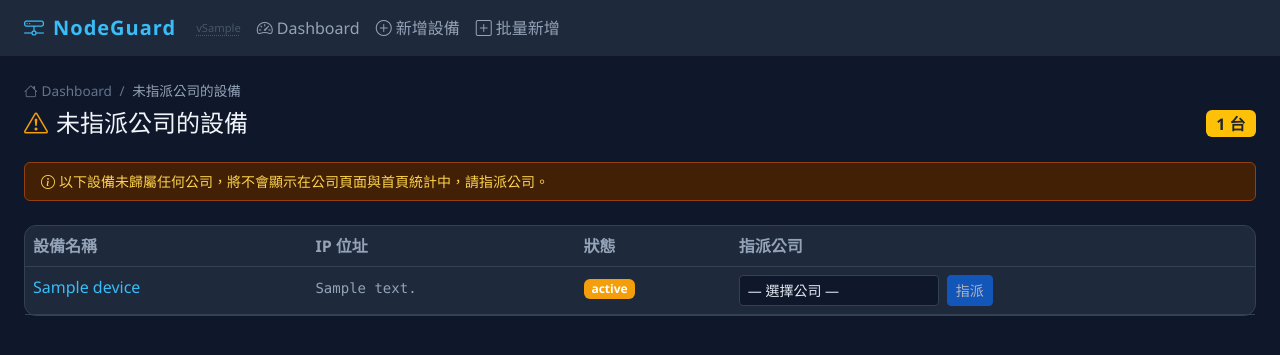
After one commit to syuming/nodeguard, a Django app: template monitor/templates/monitor/orphan_devices.html in a window 1280 px wide. The commit adds this page. Shown: the top 355 px of the page. Run offline with Django 5.2, Linux system fonts and the light colour scheme; the template is opened without the code that fills it: most values are stand-ins (such as "Sample title", 1, 10 or a date in 2020); some libraries are stand-ins or nearby versions.

Commit message:
feat: 版本升至 1.7.1 — 孤立設備管理與單筆新增公司必填
- 新增未指派公司設備頁面，可直接指派公司
- 管理員單筆新增設備時公司改為必填
- Dashboard 孤立設備警告提示與 navbar 入口

Co-Authored-By: Claude Sonnet 4.6 <noreply@anthropic.com>

```diff
--- a/monitor/forms.py
+++ b/monitor/forms.py
@@ -134,6 +134,8 @@ class DeviceForm(forms.ModelForm):
             self.fields["company"].empty_label = None
         else:
             self.fields["company"].queryset = Company.objects.all().order_by("name")
+            self.fields["company"].required = True
+            self.fields["company"].empty_label = "— 請選擇公司 —"
             # Pre-select company when coming from company detail page
             if initial_company_pk:
                 try:
--- a/monitor/templates/monitor/base.html
+++ b/monitor/templates/monitor/base.html
@@ -130,6 +130,7 @@
         <li class="nav-item"><a class="nav-link" href="/settings/email/"><i class="bi bi-envelope-gear me-1"></i>Email 設定</a></li>
         <li class="nav-item"><a class="nav-link" href="/device/bulk-delete/" style="color:#f87171"><i class="bi bi-trash me-1"></i>批量刪除</a></li>
         <li class="nav-item"><a class="nav-link" href="/logs/duplicate-ip/" style="color:#f59e0b"><i class="bi bi-journal-text me-1"></i>重複 IP</a></li>
+        <li class="nav-item"><a class="nav-link" href="/device/orphans/" style="color:#fb923c"><i class="bi bi-exclamation-triangle me-1"></i>未指派設備</a></li>
         {% elif user.is_authenticated and user.profile.company %}
         <li class="nav-item"><a class="nav-link" href="/company/{{ user.profile.company.id }}/"><i class="bi bi-list-ul me-1"></i>設備列表</a></li>
         {% endif %}
--- /dev/null
+++ b/monitor/templates/monitor/orphan_devices.html
@@ -0,0 +1,130 @@
+{% extends "monitor/base.html" %}
+{% block title %}未指派公司的設備 - NodeGuard{% endblock %}
+
+{% block content %}
+<div class="mb-2" style="font-size:.85rem;color:#64748b">
+  <a href="/" class="text-decoration-none" style="color:#64748b"><i class="bi bi-house me-1"></i>Dashboard</a>
+  <span class="mx-1">/</span>
+  <span style="color:#94a3b8">未指派公司的設備</span>
+</div>
+
+<div class="d-flex justify-content-between align-items-center mb-4">
+  <h4 class="mb-0" style="color:#f1f5f9">
+    <i class="bi bi-exclamation-triangle me-2" style="color:#f59e0b"></i>未指派公司的設備
+  </h4>
+  <span class="badge bg-warning text-dark fs-6">{{ devices|length }} 台</span>
+</div>
+
+{% if devices %}
+<div class="alert py-2 mb-4" style="background:#422006;border-color:#92400e;color:#fcd34d;font-size:.875rem">
+  <i class="bi bi-info-circle me-1"></i>以下設備未歸屬任何公司，將不會顯示在公司頁面與首頁統計中，請指派公司。
+</div>
+
+<div class="card">
+  <div class="card-body p-0">
+    <div class="table-responsive">
+      <table class="table table-hover mb-0">
+        <thead>
+          <tr>
+            <th>設備名稱</th>
+            <th>IP 位址</th>
+            <th>狀態</th>
+            <th>指派公司</th>
+          </tr>
+        </thead>
+        <tbody>
+          {% for device in devices %}
+          <tr id="orphan-row-{{ device.id }}">
+            <td>
+              <a href="/device/{{ device.id }}/" class="text-decoration-none" style="color:#38bdf8">{{ device.name }}</a>
+            </td>
+            <td><code style="color:#94a3b8">{{ device.ip_address }}</code></td>
+            <td>
+              <span class="badge badge-{{ device.status }} text-white">{{ device.get_status_display }}</span>
+            </td>
+            <td>
+              <div class="d-flex gap-2 align-items-center">
+                <select class="form-select form-select-sm company-select" style="max-width:200px" data-id="{{ device.id }}">
+                  <option value="">— 選擇公司 —</option>
+                  {% for c in companies %}
+                  <option value="{{ c.id }}">{{ c.name }}</option>
+                  {% endfor %}
+                </select>
+                <button class="btn btn-sm btn-primary assign-btn" data-id="{{ device.id }}" disabled>
+                  指派
+                </button>
+                <span class="assign-ok text-success" style="display:none;font-size:.85rem">
+                  <i class="bi bi-check-circle-fill me-1"></i>已指派
+                </span>
+              </div>
+            </td>
+          </tr>
+          {% endfor %}
+        </tbody>
+      </table>
+    </div>
+  </div>
+</div>
+
+{% else %}
+<div class="card">
+  <div class="card-body text-center py-5 text-muted">
+    <i class="bi bi-check-circle display-6 d-block mb-2" style="color:#22c55e"></i>
+    目前沒有未指派公司的設備
+  </div>
+</div>
+{% endif %}
+
+{% endblock %}
+
+{% block scripts %}
+<script>
+function getCookie(name) {
+  const v = document.cookie.match("(^|;)\\s*" + name + "\\s*=\\s*([^;]+)");
+  return v ? v.pop() : "";
+}
+
+document.querySelectorAll(".company-select").forEach(sel => {
+  sel.addEventListener("change", () => {
+    const btn = document.querySelector(`.assign-btn[data-id="${sel.dataset.id}"]`);
+    btn.disabled = !sel.value;
+  });
+});
+
+document.querySelectorAll(".assign-btn").forEach(btn => {
+  btn.addEventListener("click", async () => {
+    const id  = btn.dataset.id;
+    const sel = document.querySelector(`.company-select[data-id="${id}"]`);
+    if (!sel.value) return;
+    btn.disabled = true;
+    btn.textContent = "處理中...";
+    try {
+      const r = await fetch(`/api/device/${id}/assign-company/`, {
+        method: "POST",
+        headers: {"Content-Type": "application/x-www-form-urlencoded", "X-CSRFToken": getCookie("csrftoken")},
+        body: `company_id=${sel.value}`,
+      });
+      const d = await r.json();
+      if (d.ok) {
+        const row = document.getElementById(`orphan-row-${id}`);
+        row.style.transition = "opacity .4s";
+        row.style.opacity = "0";
+        setTimeout(() => row.remove(), 400);
+        // 更新筆數
+        const remaining = document.querySelectorAll("tbody tr").length - 1;
+        document.querySelector(".badge.bg-warning").textContent = `${remaining} 台`;
+        if (remaining === 0) location.reload();
+      } else {
+        btn.disabled = false;
+        btn.textContent = "指派";
+        alert(d.error || "指派失敗");
+      }
+    } catch {
+      btn.disabled = false;
+      btn.textContent = "指派";
+      alert("連線失敗");
+    }
+  });
+});
+</script>
+{% endblock %}
--- a/monitor/urls.py
+++ b/monitor/urls.py
@@ -21,6 +21,8 @@ urlpatterns = [
     path("checks/<int:check_pk>/delete/", views.monitor_check_delete, name="monitor_check_delete"),
     path("checks/<int:check_pk>/toggle/", views.monitor_check_toggle, name="monitor_check_toggle"),
 
+    path("device/orphans/", views.orphan_devices, name="orphan_devices"),
+    path("api/device/<int:pk>/assign-company/", views.api_assign_company, name="api_assign_company"),
     path("company/", views.company_list, name="company_list"),
     path("company/<int:pk>/", views.company_detail, name="company_detail"),
     path("company/add/", views.company_add, name="company_add"),
```
Also changed, not shown: monitor/templates/monitor/dashboard.html (+7 -0 lines), monitor/views.py (+34 -0 lines), CHANGELOG.md, 1 other file.
